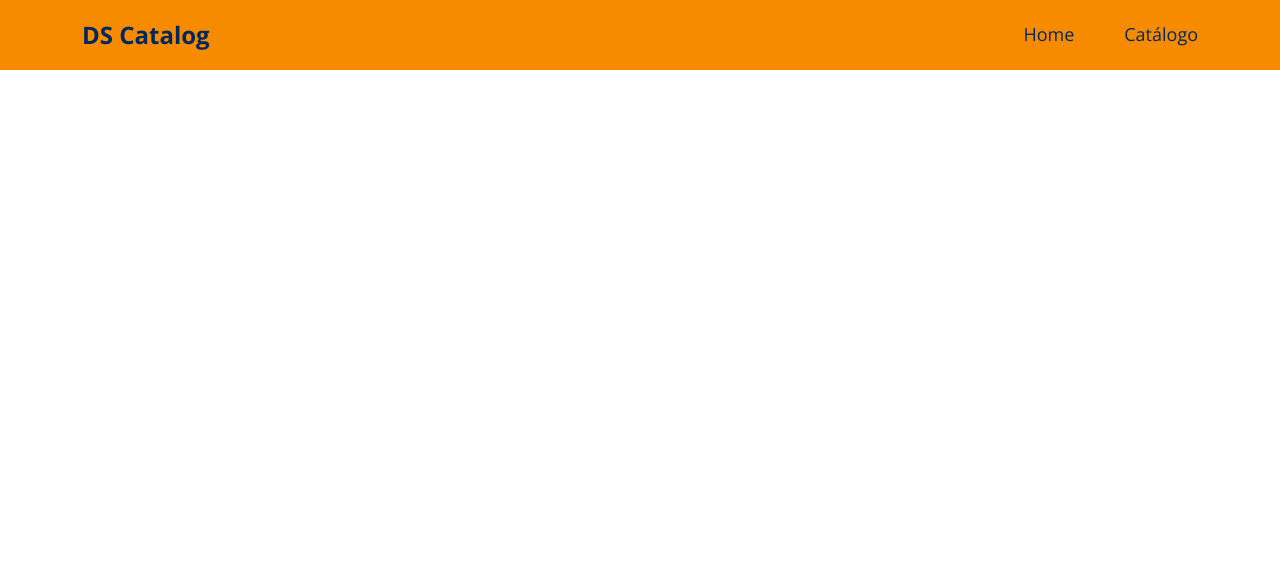
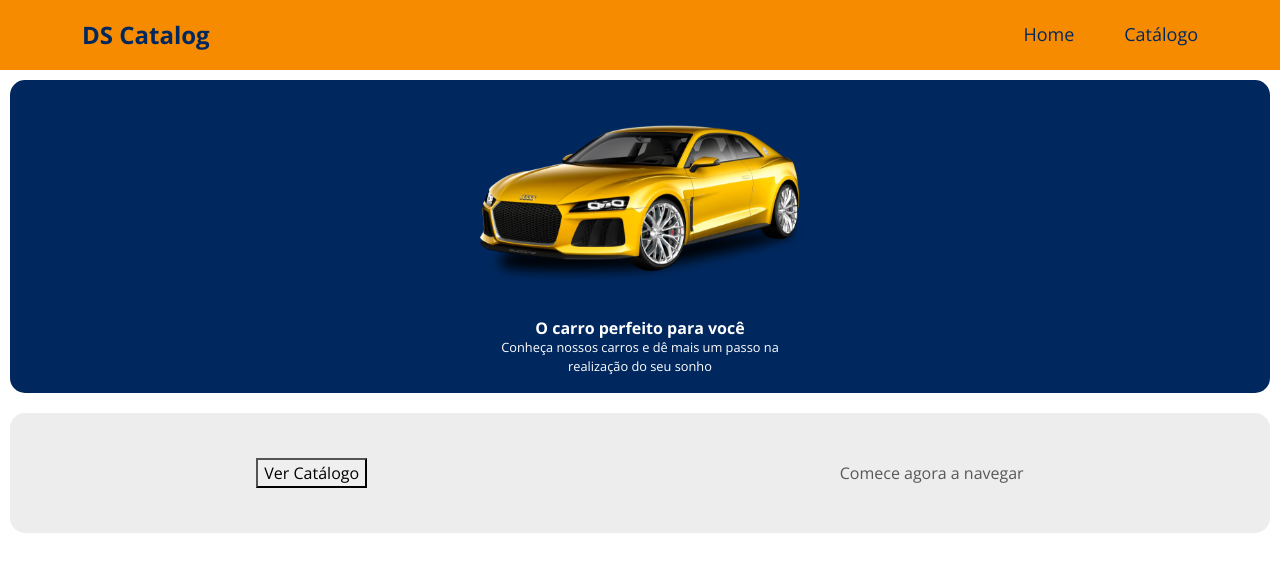
Before and after one commit to winkermann/dslearn, a React (Create React App) app in the folder 01.LayoutNavegacao/challenge-one/: page / in a window 1280 px wide. Shown: the top 572 px of the page. Built offline with nearby package versions, Linux system fonts and the light colour scheme.

Commit message:
Home page with css

```diff
--- a/01.LayoutNavegacao/challenge-one/public/index.html
+++ b/01.LayoutNavegacao/challenge-one/public/index.html
@@ -1,43 +1,17 @@
 <!DOCTYPE html>
-<html lang="en">
+<html lang="pt-br">
   <head>
     <meta charset="utf-8" />
     <link rel="icon" href="%PUBLIC_URL%/favicon.ico" />
     <meta name="viewport" content="width=device-width, initial-scale=1" />
-    <meta name="theme-color" content="#000000" />
     <meta
       name="description"
       content="Web site created using create-react-app"
     />
-    <link rel="apple-touch-icon" href="%PUBLIC_URL%/logo192.png" />
-    <!--
-      manifest.json provides metadata used when your web app is installed on a
-      user's mobile device or desktop. See https://developers.google.com/web/fundamentals/web-app-manifest/
-    -->
-    <link rel="manifest" href="%PUBLIC_URL%/manifest.json" />
-    <!--
-      Notice the use of %PUBLIC_URL% in the tags above.
-      It will be replaced with the URL of the `public` folder during the build.
-      Only files inside the `public` folder can be referenced from the HTML.
-
-      Unlike "/favicon.ico" or "favicon.ico", "%PUBLIC_URL%/favicon.ico" will
-      work correctly both with client-side routing and a non-root public URL.
-      Learn how to configure a non-root public URL by running `npm run build`.
-    -->
-    <title>React App</title>
+    <title>Carros Top</title>
   </head>
   <body>
     <noscript>You need to enable JavaScript to run this app.</noscript>
     <div id="root"></div>
-    <!--
-      This HTML file is a template.
-      If you open it directly in the browser, you will see an empty page.
-
-      You can add webfonts, meta tags, or analytics to this file.
-      The build step will place the bundled scripts into the <body> tag.
-
-      To begin the development, run `npm start` or `yarn start`.
-      To create a production bundle, use `npm run build` or `yarn build`.
-    -->
   </body>
 </html>
--- a/01.LayoutNavegacao/challenge-one/src/App.css
+++ b/01.LayoutNavegacao/challenge-one/src/App.css
@@ -2,6 +2,14 @@
 
 * {
   font-family: 'Open Sans', sans-serif;
+}
+
+:root {
+  --main-color: #00285f;
+  --main-bg-color: #ededed;
+  --secundary-color: #585858;
+  --header-bg-color: #f78b00;
+  --emphasis-color: #fff;
 }
 
 h1,
@@ -18,3 +26,15 @@ a, a:hover {
   text-decoration: none;
   color: unset;
 }
+
+.base-card-container {
+  background-color: var(--main-color);
+  color: var(--emphasis-color);
+  border-radius: 15px;
+}
+
+.section-card-container {
+  background-color: var(--main-bg-color);
+  color: var(--secundary-color);
+  border-radius: 15px;
+}
--- a/01.LayoutNavegacao/challenge-one/src/App.tsx
+++ b/01.LayoutNavegacao/challenge-one/src/App.tsx
@@ -1,11 +1,11 @@
 import './assets/styles/custom.scss';
 import './App.css';
-import Navbar from './components/Navbar';
+import Home from './pages/Home';
 
 function App() {
   return (
     <>
-      <Navbar />
+      <Home />
     </>
   );
 }
--- a/01.LayoutNavegacao/challenge-one/src/components/Navbar/styles.css
+++ b/01.LayoutNavegacao/challenge-one/src/components/Navbar/styles.css
@@ -6,7 +6,7 @@
 
 .nav-logo-text,
 .nav-logo-text:hover {
-  color: #00285f;
+  color: var(--main-color);
 }
 
 .main-menu {
@@ -20,11 +20,11 @@
 }
 
 .main-menu a {
-  color: #00285f;
+  color: var(--main-color);
 }
 
 .main-menu a.active {
-  color: #00285f;
+  color: var(--main-color);
   font-weight: 700;
 }
 
--- /dev/null
+++ b/01.LayoutNavegacao/challenge-one/src/pages/Home/index.tsx
@@ -0,0 +1,37 @@
+import { ReactComponent as MainImage } from '../../assets/img/car-header.svg';
+import Navbar from '../../components/Navbar';
+import './styles.css';
+
+const Home = () => {
+  return (
+    <>
+      <Navbar />
+      <div className="home-container">
+        <div className="base-card-container">
+          <div className="home-content-container">
+            <div>
+              <h1>O carro perfeito para você</h1>
+              <p>
+                Conheça nossos carros e dê mais um passo na realização do seu
+                sonho
+              </p>
+            </div>
+            <div className="home-img-container">
+              <MainImage />
+            </div>
+          </div>
+        </div>
+        <div className="section-card-container">
+          <div>
+            <button>Ver Catálogo</button>
+          </div>
+          <div>
+            <p>Comece agora a navegar</p>
+          </div>
+        </div>
+      </div>
+    </>
+  );
+};
+
+export default Home;
--- /dev/null
+++ b/01.LayoutNavegacao/challenge-one/src/pages/Home/styles.css
@@ -0,0 +1,46 @@
+.home-container {
+  padding: 10px;
+  text-align: center;
+}
+
+/* .home-card {
+  display: flex;
+  flex-direction: column-reverse;
+} */
+
+.home-content-container {
+  display: flex;
+  flex-direction: column-reverse;
+  align-items: center;
+}
+
+.home-content-container h1 {
+  width: 300px;
+  font-size: 1em;
+}
+
+.home-content-container p {
+  width: 300px;
+  font-size: 0.8em;
+}
+
+.home-img-container svg {
+  padding: 20px;
+  width: 100%;
+  height: auto;
+}
+
+.section-card-container {
+    height: 120px;
+    margin-top: 20px;
+    padding: 10px;
+    display: flex;
+    justify-content: space-around;
+    align-items: center;
+}
+
+.section-card-container p {
+    margin: 0;
+    display: flex;
+    align-items: center;
+}
```
Also changed, not shown: 01.LayoutNavegacao/challenge-one/src/assets/img/car-header.svg (added).
